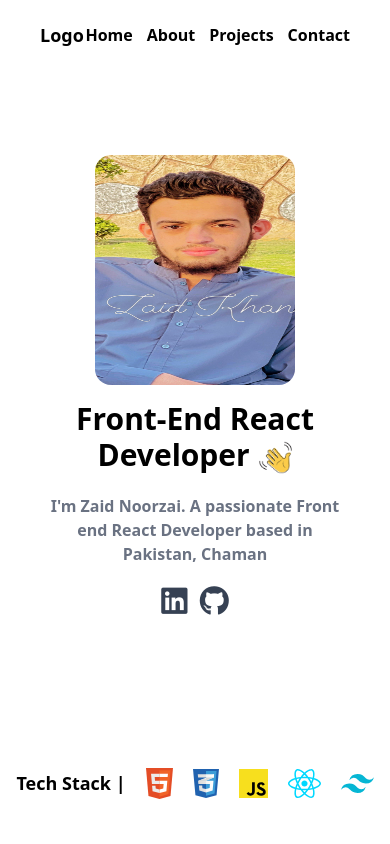
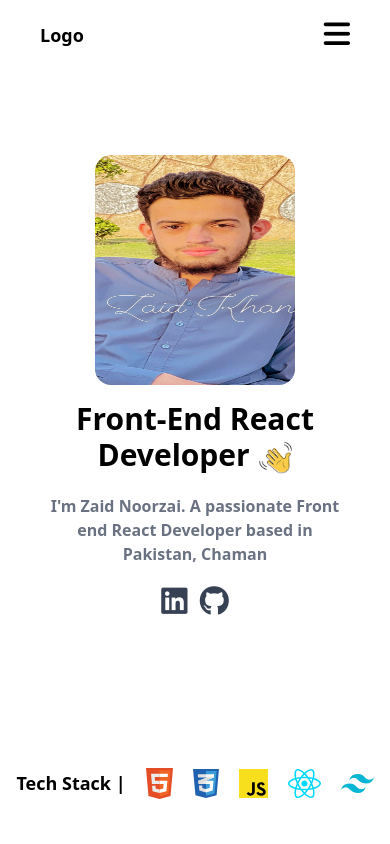
Before and after one commit to mrZaidDev/Portfolio, a React (Vite) app: page / in a window 390 px wide. Shown: the top 844 px of the page. Built offline with nearby package versions, Linux system fonts and the light colour scheme.

Commit message:
added navigation bar

```diff
--- a/src/Components/Footer.jsx
+++ b/src/Components/Footer.jsx
@@ -3,15 +3,15 @@ const Footer = () => {
   return (
     <footer className="w-full h-[100px] flex items-center justify-evenly bg-gray-900">
         {/* footer Text */}
-              <p className="text-white text-[17px] font-bold">Copyright &copy; {new Date().getFullYear()}. All right reserved</p>
+              <p className="text-white text-[15px] font-bold md:text-[17px]">Copyright &copy; {new Date().getFullYear()}. All right reserved</p>
                {/* Icons  */}
           <div>
             <a target="_blank" href="https://www.linkedin.com/in/zaid-khan-b5833931a/">
-              <i className="fab fa-linkedin text-3xl text-white"></i>
+              <i className="fab fa-linkedin text-2xl md:text-3xl text-white"></i>
             </a>
             <a target="_blank" href="https://github.com/mrZaidDev">
               {" "}
-              <i className="fab fa-github text-3xl text-white ml-2"></i>
+              <i className="fab fa-github text-2xl md:text-3xl text-white ml-2"></i>
             </a>
           </div>
     </footer>
--- a/src/Components/Hero.jsx
+++ b/src/Components/Hero.jsx
@@ -5,18 +5,38 @@ import css_icon from '../assets/css-icon.svg'
 import js_icon from '../assets/javascript-programming-language-icon.svg'
 import react_icon from '../assets/react-js-icon.svg'
 import tailwind_icon from '../assets/tailwind-css-icon.svg'
+import { useState } from "react";
 const hero = () => {
+  const [navClick,setNavClick] = useState(false)
+
+// Nav click function
+  const handleNavClick = () => {
+    setNavClick(!navClick)
+  }
+
   return (
     <>
       {/* Navbar */}
       <nav className="w-full h-[70px] flex items-center justify-between font-bold px-[40px] sticky top-0 bg-white z-10">
         <h3 className="text-[18px]">Logo</h3>
-        <ul className="flex items-center justify-center text-[16px] gap-3.5">
+        <ul className="hidden sm:flex md:items-center  md:justify-center text-[16px] gap-3.5">
           <li>Home</li>
           <li>About</li>
           <li>Projects</li>
           <li>Contact</li>
         </ul>
+        {/* Nav Bar */}
+        <div className="sm:hidden z-10 " onClick={handleNavClick}>
+           <i className={`fa-solid fa-bars text-3xl ${navClick ? 'text-white' : 'text-black'}`}></i>
+        </div>
+        {/* Navigation menu */}
+          <ul className={`fixed flex flex-col  items-start justify-start  transition-transform duration-500 ${navClick ? 'right-0' : 'right-[-50%]'} top-0 h-[100vh] w-50/100 text-white text-[18px] gap-3.5 bg-black pt-20 z-0 `}>
+          <li className="ml-15">Home</li>
+          <li className="ml-15">About</li>
+          <li className="ml-15">Projects</li>
+          <li className="ml-15">Contact</li>
+        </ul>
+
       </nav>
 
       {/* Main Content */}
```
